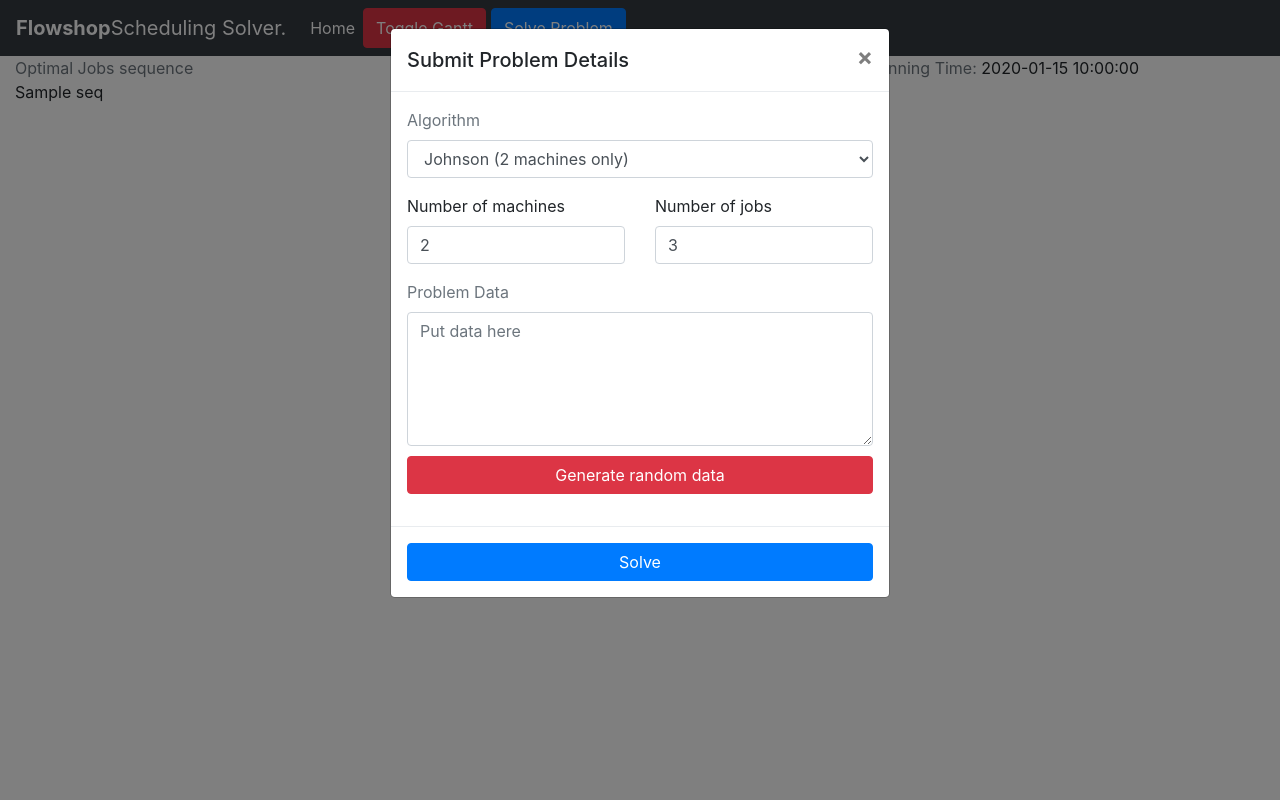
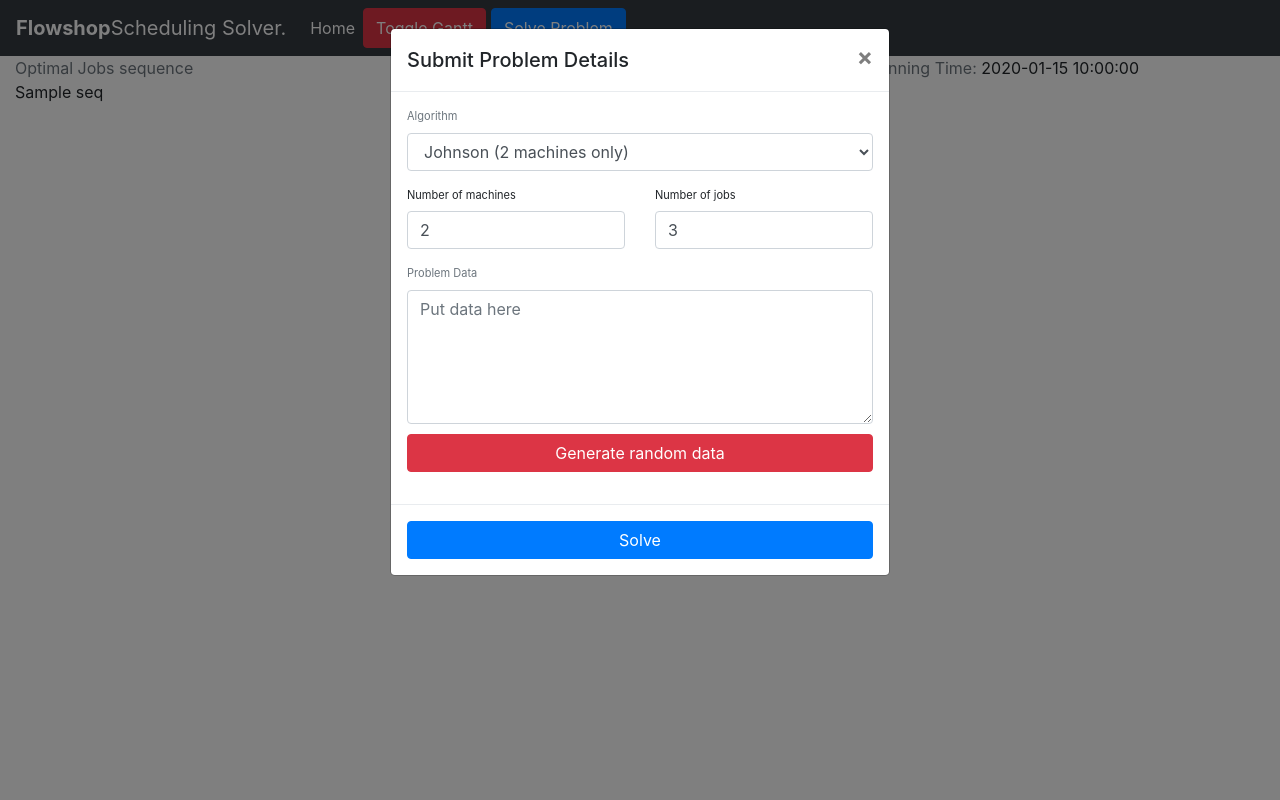
Before and after one commit to omega-coder/flowshop_scheduling_problem, a Flask app: template templates/index.html in a window 1280 px wide, after a click on "Solve Problem". Run offline with Flask 2, Linux system fonts and the light colour scheme; the template is opened without the code that fills it: most values are stand-ins (such as "Sample title", 1, 10 or a date in 2020); some libraries are stand-ins or nearby versions.

Commit message:
Resizes the modal to fit all the parameters

```diff
--- a/static/css/main.css
+++ b/static/css/main.css
@@ -5,3 +5,7 @@
 #gantt_toggle {
     margin-right: 5px;
 }
+
+#problem_info_modal {
+    font-size: 69%;
+}
```
